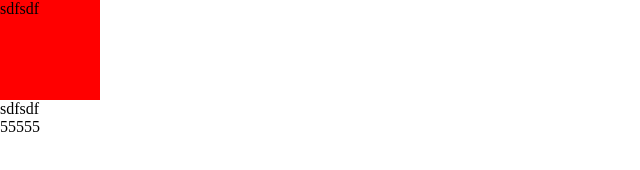
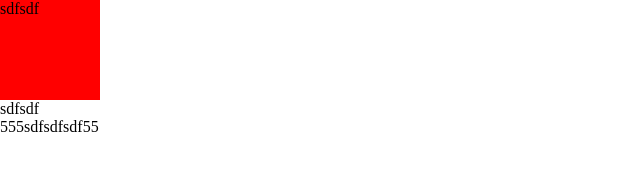
Before and after one commit to ioriandy5/item, a plain HTML site: page index.html in a window 1280 px wide. Shown: the full height of the page, 0-640 px from the left. Drawn offline with Linux system fonts and the light colour scheme.

Commit message:
555
55555

```diff
--- a/index.html
+++ b/index.html
@@ -8,7 +8,7 @@
 <body>
 	<div class="box">sdfsdf</div>
 	<div class="box2">sdfsdf</div>
-	<p>55555</p>
+	<p>555sdfsdfsdf55</p>
 </body>
 <script src="js/jquery.js"></script>
 <script src="js/public.js"></script>
```
